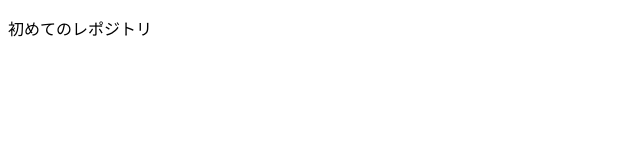
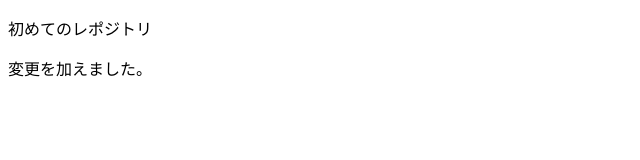
Before and after one commit to masayukisaito1993/first-git-repo, a website: page index.html in a window 1280 px wide. Shown: the whole page, without its empty margins (0-640 px from the left). Drawn offline with Linux system fonts and the light colour scheme.

Commit message:
index.html変更

```diff
--- a/index.html
+++ b/index.html
@@ -6,5 +6,6 @@
   </head>
     <body>
       <p>初めてのレポジトリ</p>
+      <p>変更を加えました。</p>
     </body>
 </html>
```
